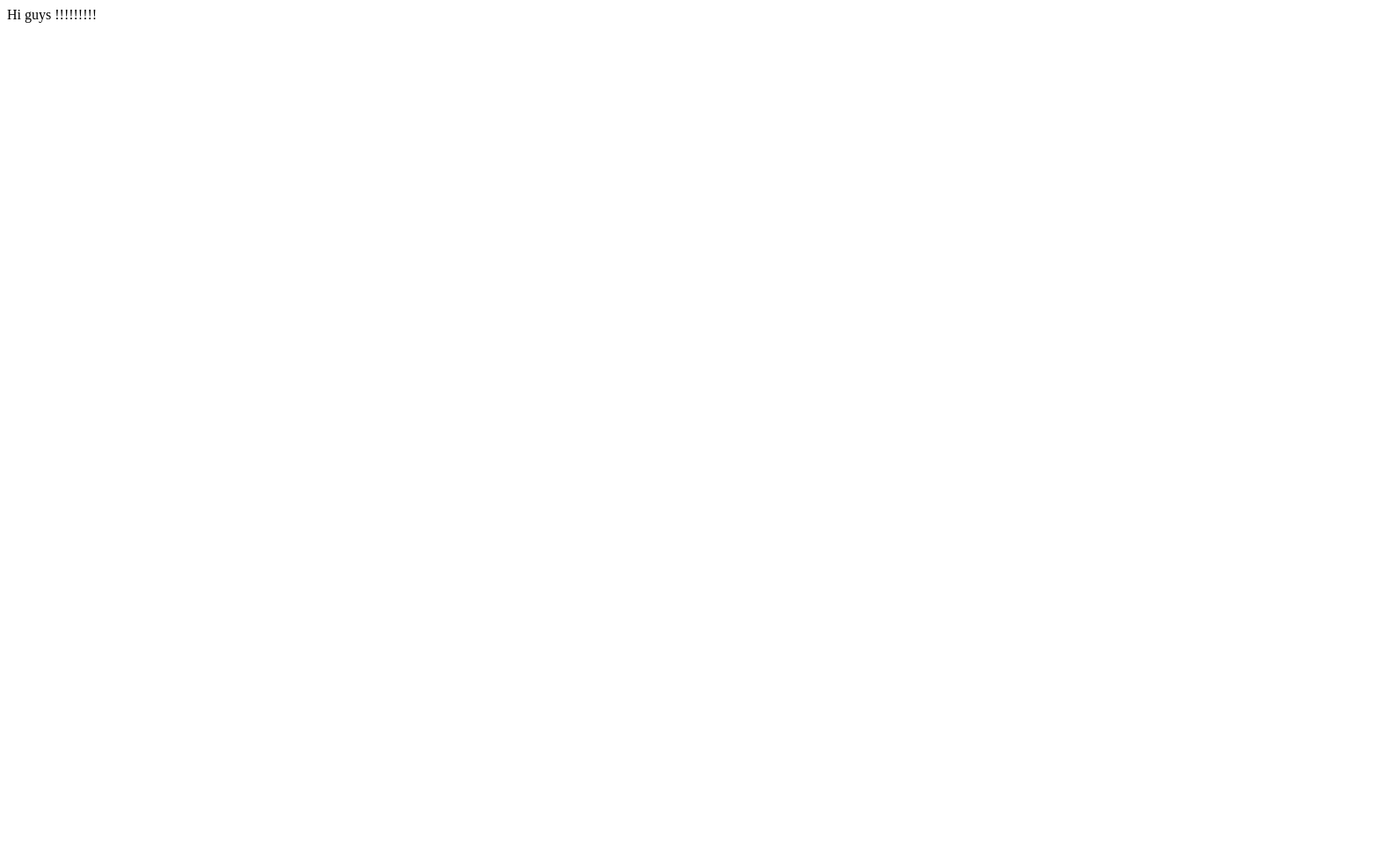
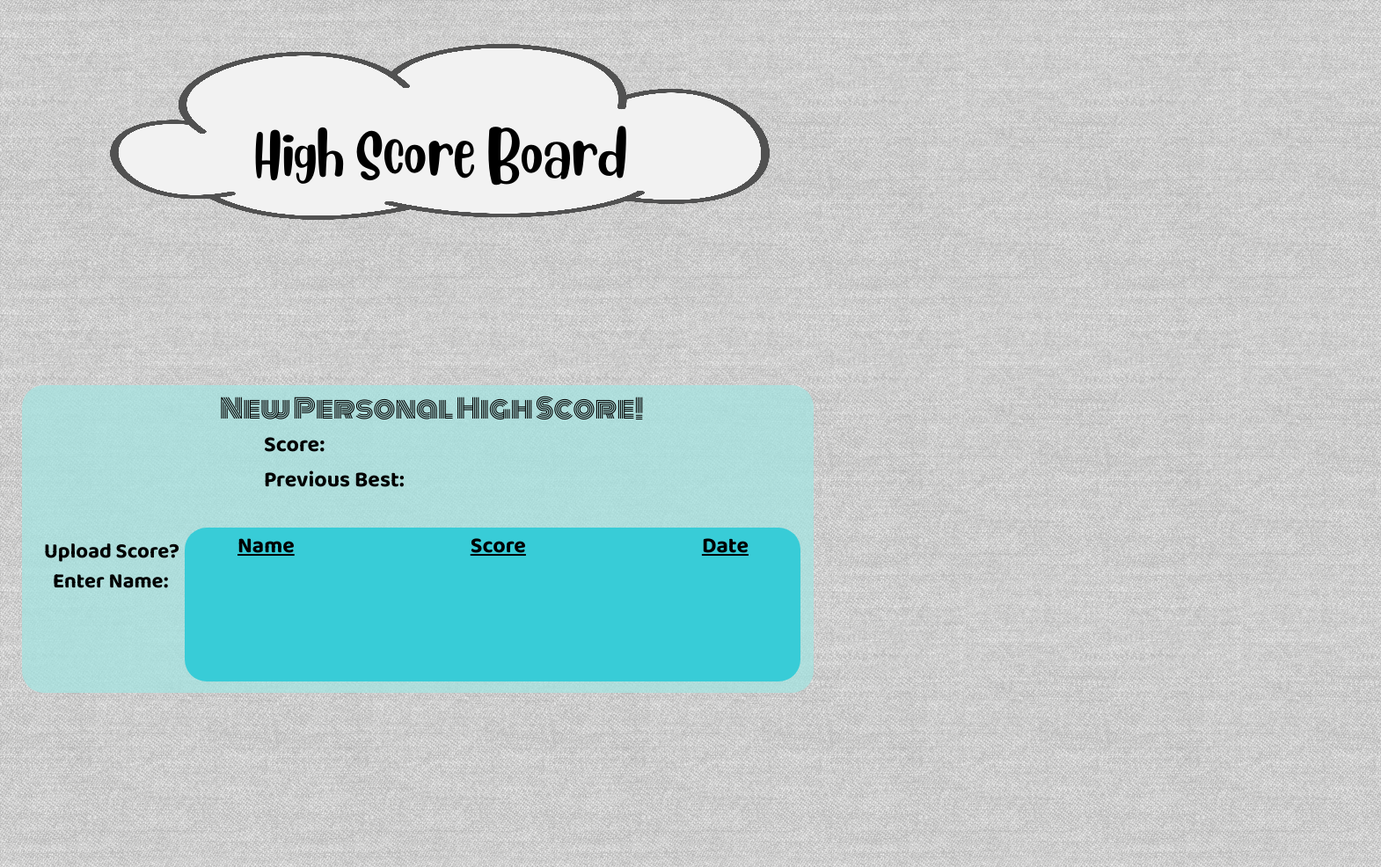
Before and after one commit to SWEGroup5CloudGame/CloudGame, a plain HTML site: page index.html in a window 1280 px wide. Shown: the whole page at 88% size, 1570 px wide, since content can reach past the window. Before the commit the page ends 800 px from the top, so only its background shows below. Drawn offline with Linux system fonts and the light colour scheme; a web font is replaced by a local one.

Commit message:
basic score board layout

```diff
--- a/index.html
+++ b/index.html
@@ -1,8 +1,63 @@
 <!DOCTYPE html>
+
 <html>
-<body>
-    Hi guys !!!!!!!!!
-</body>
+    <head>
+        <title>High Score Board</title>
+        <link rel="stylesheet" type="text/css" href="style.css">
+
+    </head>
+
+    <body>
+        <div class="cloudtitle">
+            <div class="cloudimg">
+                <img src="images/cloud.png" alt="picture_cloud">
+                <div class="cloudtext"> High Score Board</div>
+            </div>
+
+        </div>
+
+        <div class="newhigh">New Personal High Score!</div>
+
+
+        <div class = "wrapper">
+            <div class = "leaderboard-section">
+
+            </div>
+
+            <div class="uploadscore">
+                <div class="promptscore">Upload Score?</div>
+                <div class="entername">Enter Name:</div>
+            </div>
+
+            <div class="scores">
+                <div class="currentscore"> Score: </div>
+                <div class="previousbest"> Previous Best: </div>
+            </div>
+
+
+            <div class="header">
+                <ul>
+                        <li>Name</li>
+                        <li>Score</li>
+                        <li>Date</li>
+                    </ul>
+            </div>
+
+            <div class = "leaderboard-wrap">
+                <div class ="leaderboard_item alltime">
+
+                   <!--FIRST ENTRY-->
+                    <div class="leaderboard_mem">
+
+                    </div>
+
+
+                </div>
+
+            </div>
+        </div>
+
+    </body>
 
 
 
--- /dev/null
+++ b/scores.json
@@ -0,0 +1,3 @@
+{"name": "happy", "score": 10}
+{"name": "sad", "score": 34}
+{"name": "shy", "score": 63}
--- /dev/null
+++ b/style.css
@@ -0,0 +1,181 @@
+@import url('https://fonts.googleapis.com/css2?family=Baloo+2:wght@700&family=Monda&family=Monoton&family=Rubik+Puddles&display=swap');
+
+@font-face {
+    font-family: cutefont;
+    src: url(fonts/Blueberry\ .ttf);
+}
+/* Removes bullet points of the list*/
+*{
+    list-style: none;
+    font-family: 'Monda', sans-serif;
+    margin: 0;
+    padding: 0;
+    box-sizing: border-box;
+}
+
+.cloudtitle .cloudimg img {
+    padding-top: 50px;
+    width: 750px;
+    max-height: 250px;
+    position: relative;
+    display: block;
+    left:125px;
+
+}
+.cloudtitle .cloudtext{
+    font-size: 55px;
+    font-family: 'cutefont';
+    color: rgb(0, 0, 0);
+    position: relative;
+    top: -120px;
+    left: 290px;
+
+}
+
+.cloudtitle .cloudtext:hover{
+
+    color: rgb(60, 152, 122);
+    position: relative;
+    }
+
+
+body{
+    background-image: url("images/bg.png");
+    background-repeat:repeat;
+
+    image-rendering:optimizeSpeed;
+    image-resolution: 0%;
+    image-rendering: pixelated;
+
+}
+
+.newhigh{
+    font-family: 'Monoton', cursive;
+    font-size: 30px;
+    position: relative;
+    left: 250px;
+    top: 100px;
+    z-index: 1;
+}
+
+.wrapper{
+    width: 500px;
+    height: 500px;
+
+}
+
+.leaderboard-section{
+    width: 900px;
+    height:350px;
+    margin: 50px auto 0;
+    background: #A5E3E0;
+    opacity: 0.75;
+    border-top: 5px;
+    padding: 25px 40px;
+    left: 25px;
+    position: relative;
+    border-radius: 25px;
+
+}
+
+.header ul {
+    display: flex;
+
+}
+
+.header ul li{
+    margin-right: 200px;
+    font-size: 25px;
+    font-weight:1000;
+    color: black;
+    cursor: pointer;
+    position: relative;
+    top: -345px;
+    left: 270px;
+    z-index: 1;
+    text-decoration: underline;
+    font-family: 'Baloo 2', cursive;
+}
+
+
+.scores .currentscore{
+    font-family: 'Baloo 2', cursive;
+    font-size: 25px;
+    font-weight:1000;
+    color: black;
+    position: relative;
+    top:-380px;
+    left:300px;
+    z-index: 1;
+
+}
+
+.scores .previousbest{
+    font-family: 'Baloo 2', cursive;
+    font-size: 25px;
+    font-weight:1000;
+    color: black;
+    position: relative;
+    top:-380px;
+    left:300px;
+    z-index: 1;
+
+}
+.uploadscore .promptscore {
+    color: rgb(0, 0, 0);
+    font-size: x-large;
+    top: -180px;
+    left: 50px;
+    position: relative;
+    z-index: 1;
+    font-family: 'Baloo 2', cursive;
+}
+
+.uploadscore .entername {
+    position: relative;
+    font-size: x-large;
+    z-index: 1;
+    top: -185px;
+    left: 60px;
+    font-family: 'Baloo 2', cursive;
+}
+/*<div class="uploadscore">
+<div class="promptscore">Upload Score?</div>
+<div class="entername">Enter Name:</div>*/
+
+
+/* Horizontal layout of a list */
+.leaderboard-section ul {
+    display: flex;
+}
+
+.leaderboard-section ul li{
+    margin-right: 50px;
+    font-size: 18px;
+    font-weight:600;
+    color: black;
+    cursor: pointer;
+}
+
+.leaderboard-section ul li:hover{
+    color: white;
+}
+
+.leaderboard-wrap {
+    position: absolute;
+    top:600px;
+    left: 210px;
+    background: #38ccd7;
+    width: 700px;
+    height: 175px;
+    border-radius: 25px;
+}
+
+.leaderboard-wrap .leaderboard_item {
+    padding: 25px;
+    position: relative;
+    top: 30px;
+}
+
+.leaderboard-wrap .leaderboard_item {
+}
```
Also changed, not shown: fonts/Blueberry .ttf (added), images/bg.png (added), images/cloud.png (added), images/one.png (added), images/three.png (added), images/two.png (added), scoreboard.js (added), 2 other files.
